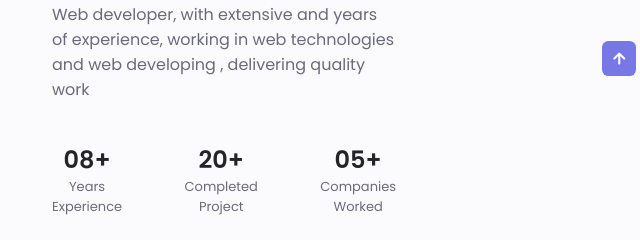
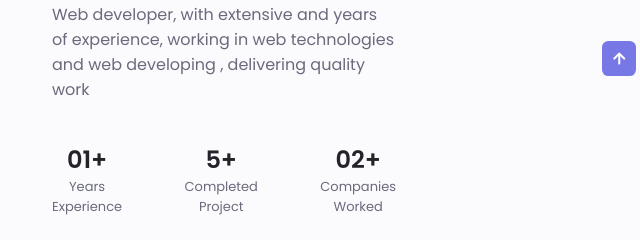
Before and after one commit to Pratik0717/Portfolio, a plain HTML site: page index.html in a window 1280 px wide. Shown: the part 884-1124 px from the top of the page, 628-1268 px from the left. Drawn offline with nearby package versions, Linux system fonts and the light colour scheme.

Commit message:
Second commit Adding New Resume to profile

```diff
--- a/index.html
+++ b/index.html
@@ -135,23 +135,23 @@
                             and web developing , delivering quality work </p>
                             <div class="about__info">
                                 <div>
-                                    <span class="about__info-title">08+</span>
+                                    <span class="about__info-title">01+</span>
                                     <span class="about__info-name">Years<br>Experience</sp  an>
 
                                 </div>
                                 <div>
-                                    <span class="about__info-title">20+</span>
+                                    <span class="about__info-title">5+</span>
                                     <span class="about__info-name">Completed<br>Project</sp  an>
 
                                 </div>
                                 <div>
-                                    <span class="about__info-title">05+</span>
+                                    <span class="about__info-title">02+</span>
                                     <span class="about__info-name">Companies<br>Worked</sp  an>
 
                                 </div>
                             </div>
                             <div class="about__buttons">
-                                <a download="" href="Images/PratikCV.pdf" class="button button--flex">
+                                <a download="" href="Images/PratikDandgawal.pdf" class="button button--flex">
                                     Download CV  <i class="uil uil-download-alt button__icon"></i>
                                 </a>
                             </div>
```
Also changed, not shown: 1 other file.
